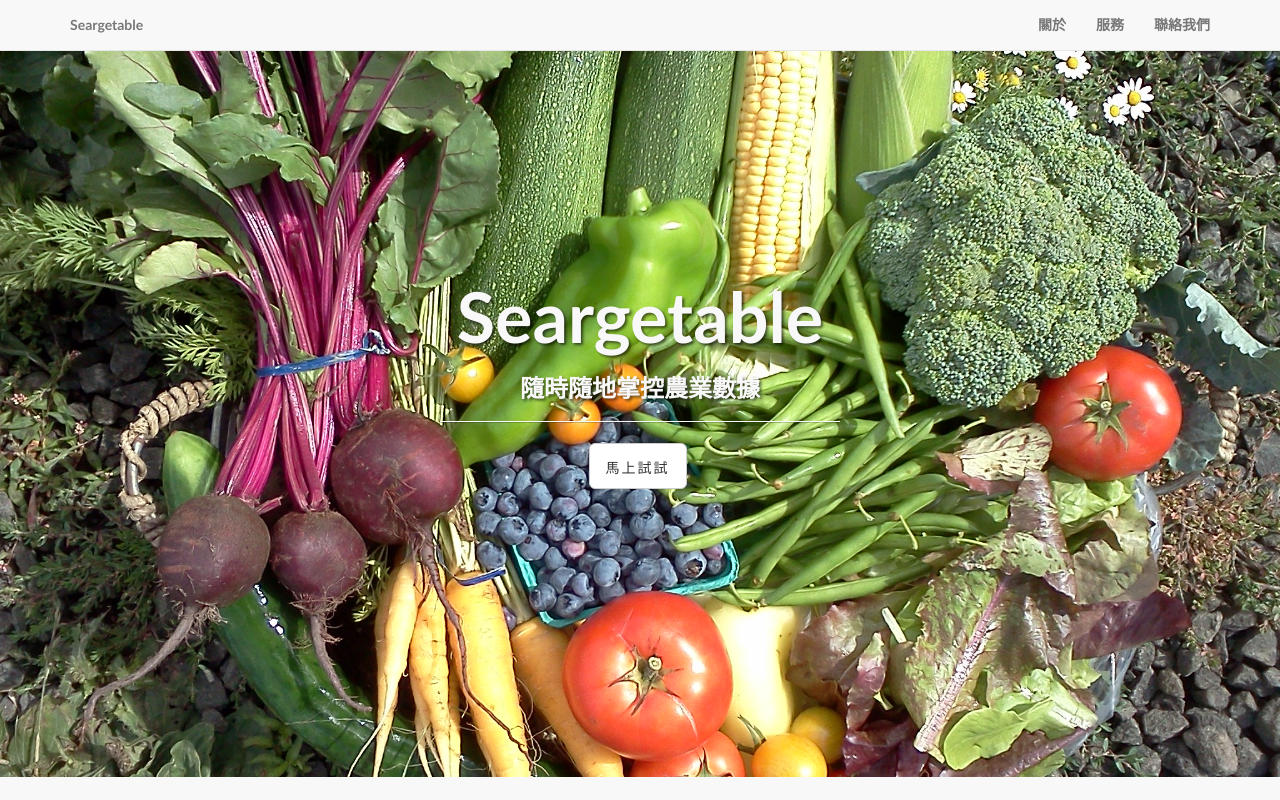
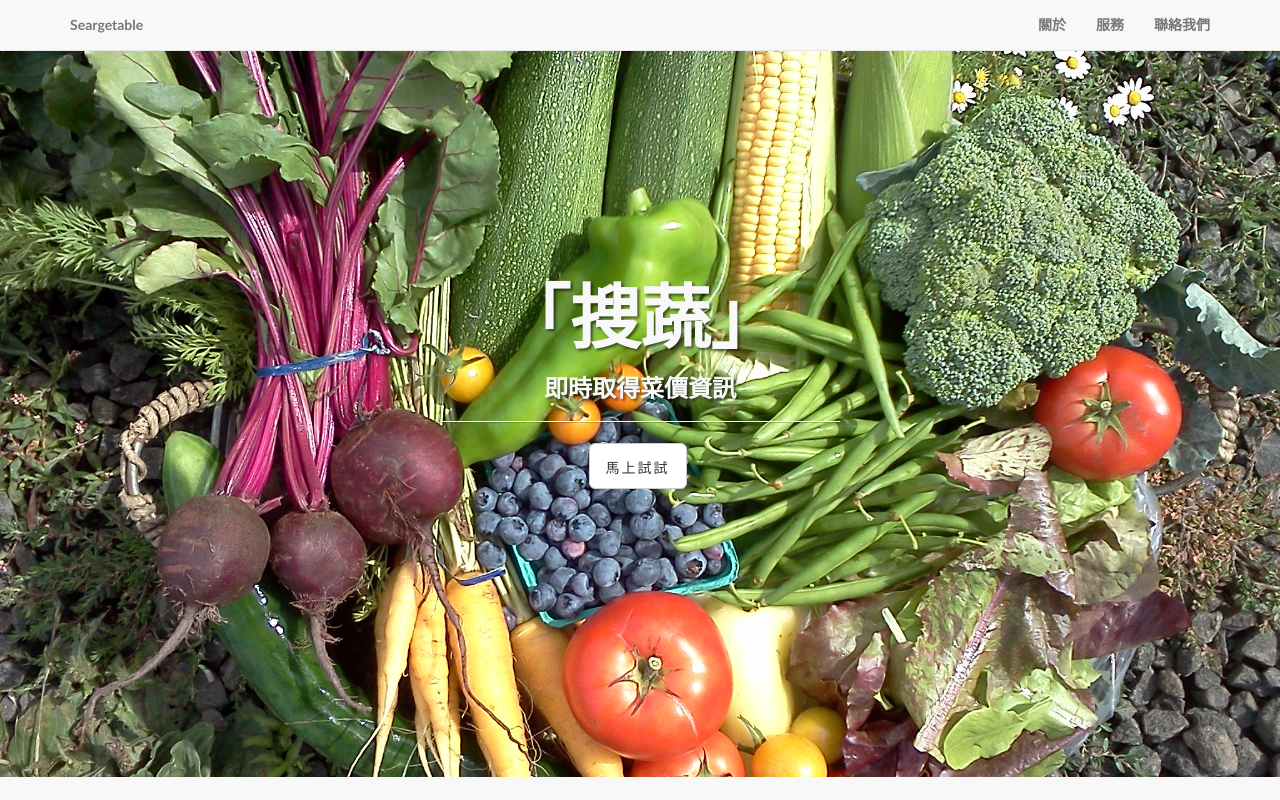
Before and after one commit to seargetable/test_landing_page, a plain HTML site: page index.html in a window 1280 px wide. Shown: the top 800 px of the page. Drawn offline with Linux system fonts and the light colour scheme.

Commit message:
update
Signed-off-by: Yen-Chin Lee <coldnew.tw@gmail.com>

```diff
--- a/index.html
+++ b/index.html
@@ -8,7 +8,7 @@
     <meta name="description" content="">
     <meta name="author" content="">
 
-    <title>Landing Page - Start Bootstrap Theme</title>
+    <title>Seargetable</title>
 
     <!-- Bootstrap Core CSS -->
     <link href="Landing%20Page%20-%20Start%20Bootstrap%20Theme_files/bootstrap.css" rel="stylesheet">
@@ -74,8 +74,8 @@
             <div class="row">
                 <div class="col-lg-12">
                     <div class="intro-message">
-                        <h1>Seargetable</h1>
-                        <h3>隨時隨地掌控農業數據</h3>
+                        <h1>「搜蔬」</h1>
+                        <h3>即時取得菜價資訊</h3>
                         <hr class="intro-divider">
                         <ul class="list-inline intro-social-buttons">
                             <li>
```
